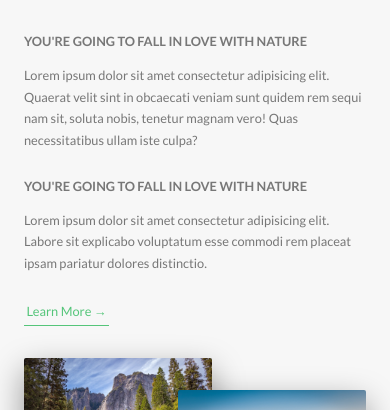
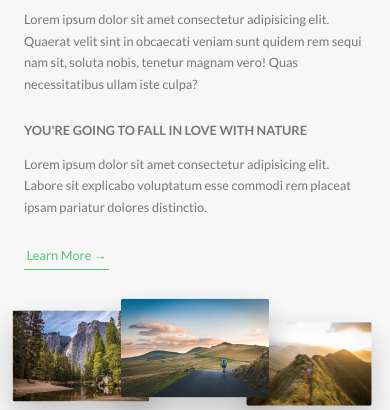
Before and after one commit to SandeepRana1001/Advanced-CSS, a website: page Natours/index.html in a window 390 px wide. Shown: the part 934-1344 px from the top of the page. Drawn offline with Linux system fonts and the light colour scheme.

Commit message:
Natours - Media Query - Layout, About and Features Section

```diff
--- a/Natours/css/base/_utilities.scss
+++ b/Natours/css/base/_utilities.scss
@@ -8,10 +8,18 @@
 
 .u-margin-bottom-medium {
   margin-bottom: 4rem !important;
+
+  @include respond(tab-port) {
+    margin-bottom: 3rem !important;
+  }
 }
 
 .u-margin-bottom-big {
   margin-bottom: 8rem !important;
+
+  @include respond(tab-port) {
+    margin-bottom: 6rem !important;
+  }
 }
 
 .u-margin-top-big {
--- a/Natours/css/components/_composition.scss
+++ b/Natours/css/components/_composition.scss
@@ -7,34 +7,58 @@
     border-radius: 2px;
     position: absolute;
     z-index: 10;
-    @include transition_2;
+    transition: all 0.2s;
     outline-offset: 2rem;
+
+    @include respond(tab-port) {
+      float: left;
+      position: relative;
+      width: 33.33333333%;
+      box-shadow: 0 1.5rem 3rem rgba($color-black, 0.2);
+    }
 
     &--p1 {
       left: 0;
       top: -2rem;
+
+      @include respond(tab-port) {
+        top: 0;
+        transform: scale(1.2);
+      }
     }
 
     &--p2 {
       right: 0;
       top: 2rem;
+
+      @include respond(tab-port) {
+        top: -1rem;
+        transform: scale(1.3);
+        z-index: 100;
+      }
     }
 
     &--p3 {
       left: 20%;
       top: 10rem;
+
+      @include respond(tab-port) {
+        top: 1rem;
+        left: 0;
+        transform: scale(1.1);
+      }
     }
 
     &:hover {
       outline: 1.5rem solid $color-primary;
       transform: scale(1.05) translateY(-0.5rem);
       box-shadow: 0 2.5rem 4rem rgba($color-black, 0.5);
-      z-index: 11;
+      z-index: 20;
     }
   }
 
-  // when composition is hovered, select those composition_photo that is not hovered
   &:hover &__photo:not(:hover) {
     transform: scale(0.95);
   }
+  //composition:hover composition__photo:not(:hover) {
 }
--- a/Natours/css/components/_feature_box.scss
+++ b/Natours/css/components/_feature_box.scss
@@ -6,10 +6,19 @@
   text-align: center;
   border-radius: 3px;
   box-shadow: 0 1.5rem 4rem rgba($color-black, 0.15);
+
+  @include respond(tab-port) {
+    padding: 2rem;
+  }
+
   &__icon {
     font-size: 6rem;
     margin-bottom: 0.5rem;
     @include gradient_text;
+
+    @include respond(tab-port) {
+      margin-bottom: 0;
+    }
   }
 
   &:hover {
--- a/Natours/css/layouts/_footer.scss
+++ b/Natours/css/layouts/_footer.scss
@@ -11,6 +11,10 @@
   &__logo-box {
     text-align: center;
     margin-bottom: 8rem;
+
+    @include respond(tab-port) {
+      margin-bottom: 4rem;
+    }
   }
 
   &__logo {
--- a/Natours/css/pages/_home.scss
+++ b/Natours/css/pages/_home.scss
@@ -2,6 +2,10 @@
   background-color: $color-grey-light-1;
   padding: 25rem 0;
   margin-top: -20vh;
+
+  @include respond(tab-port) {
+    padding: 20rem 0;
+  }
 }
 
 .section-features {
@@ -20,12 +24,20 @@
     // direct child of section-features
     transform: skewY(7deg);
   }
+
+  @include respond(tab-port) {
+    padding: 10rem 0;
+  }
 }
 
 .section-tours {
   background-color: $color-grey-light-1;
   padding: 25rem 0 15rem 0;
   margin-top: -10rem;
+
+  @include respond(tab-port) {
+    padding: 20rem 0 10rem 0;
+  }
 }
 
 .section-stories {
@@ -41,6 +53,10 @@
     $color-primary-light,
     $color-primary-dark
   );
+
+  @include respond(tab-port) {
+    padding: 10rem 0;
+  }
 }
 
 .book {
```
Also changed, not shown: Natours/css/main.css, 2 other files.
